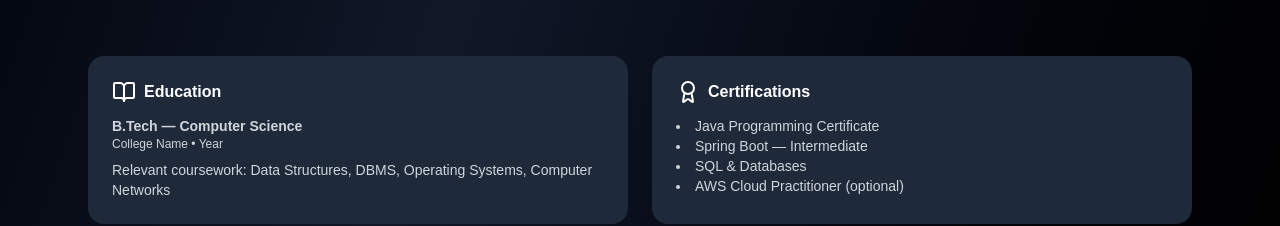
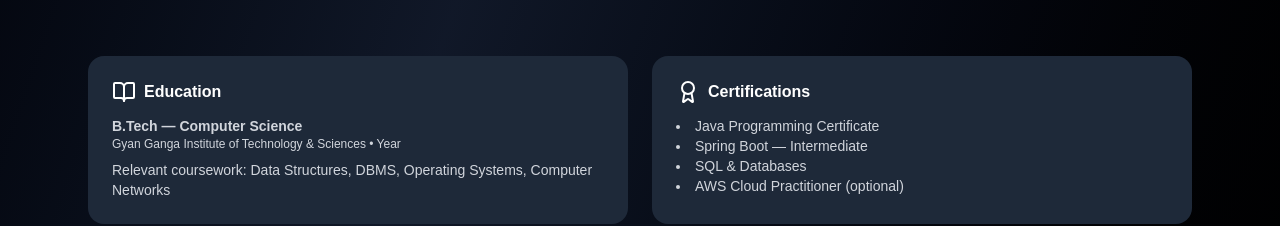
Before and after one commit to JavaDeveloper-Sinku/sinku-portfolio, a Next.js app: page / in a window 1280 px wide. Shown: the part 2400-2626 px from the top of the page. Built offline with nearby package versions, Linux system fonts and the light colour scheme.

Commit message:
adding collage name

```diff
--- a/app/page.tsx
+++ b/app/page.tsx
@@ -285,7 +285,7 @@ export default function home() {
             <h3 className="font-semibold flex items-center gap-2"><BookOpen /> Education</h3>
             <div className="mt-3 text-gray-300 text-sm">
               <div><strong>B.Tech — Computer Science</strong></div>
-              <div className="text-xs">College Name • Year</div>
+              <div className="text-xs">Gyan Ganga Institute of Technology & Sciences • Year</div>
               <div className="mt-2">Relevant coursework: Data Structures, DBMS, Operating Systems, Computer Networks</div>
             </div>
           </div>
```
